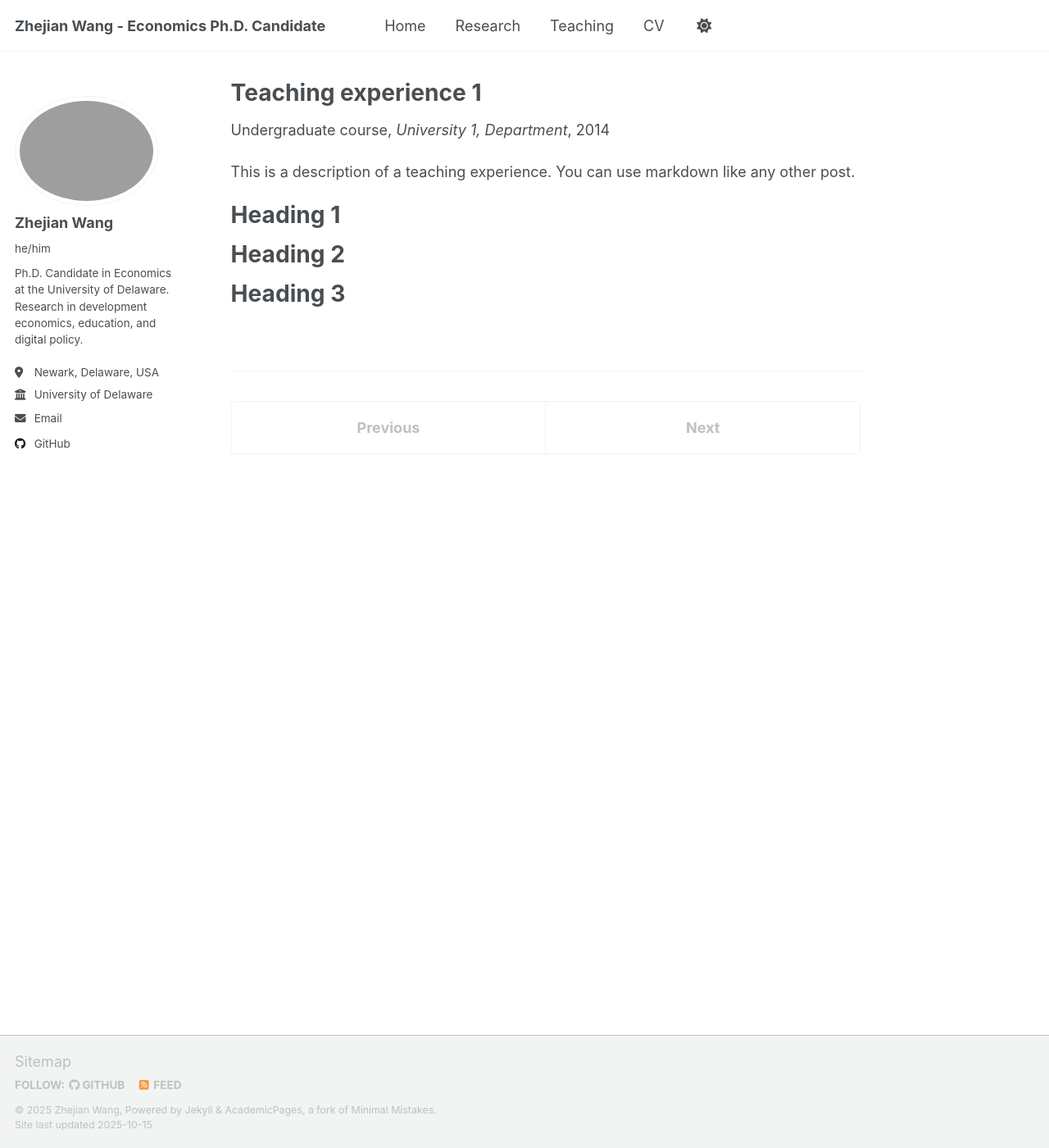
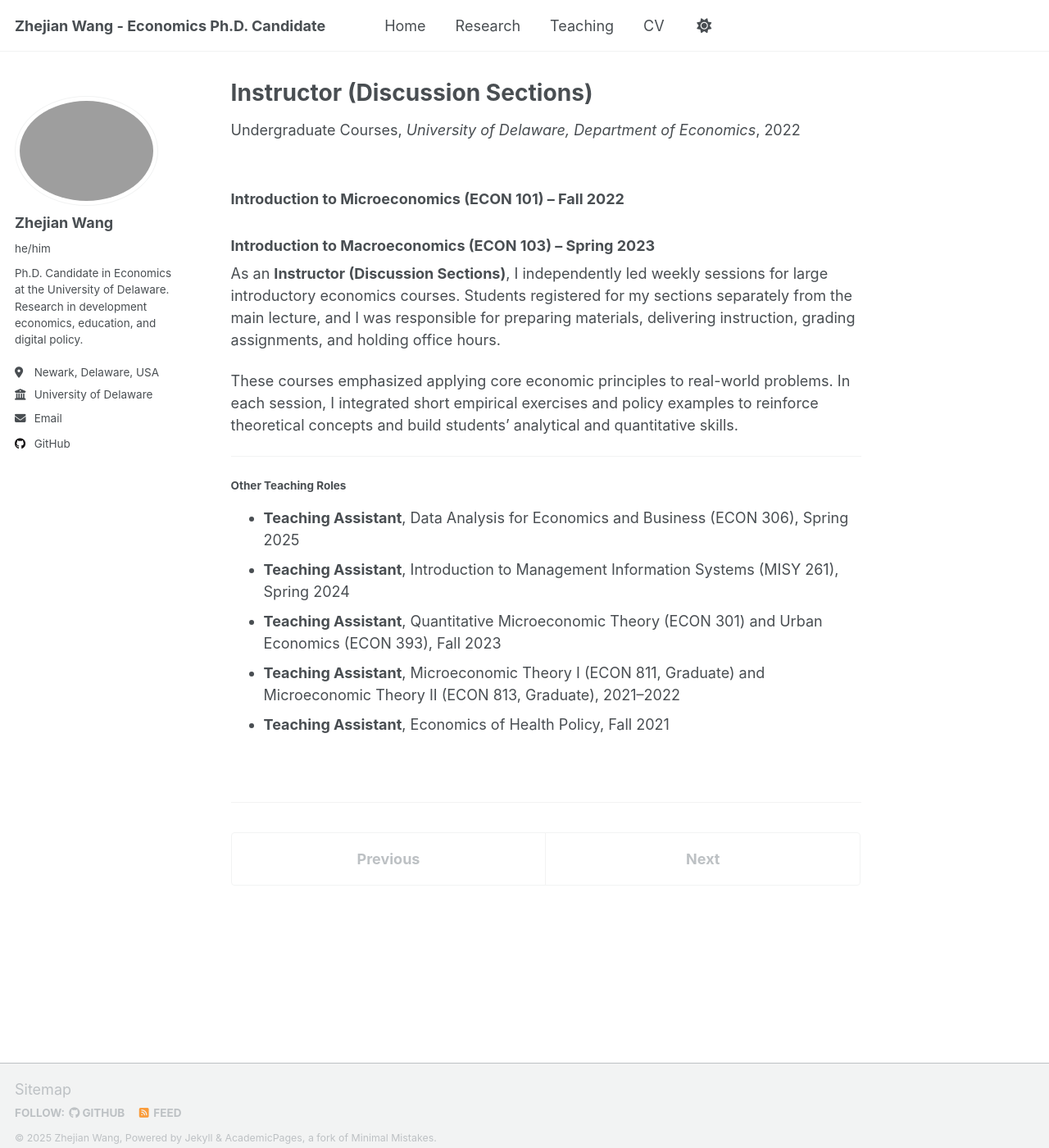
Before and after one commit to zhejianw/zhejianw.github.io, a Jekyll site: the page built from _teaching/2014-spring-teaching-1.md, in a window 1280 px wide and 1400 px high. Shown: the whole window at 82% size. Built offline with Jekyll 4.4.1, drawn with Linux system fonts in a browser that asks for light colours; a script that is not in the unit is left out.

Commit message:
Update 2014-spring-teaching-1.md

```diff
--- a/_teaching/2014-spring-teaching-1.md
+++ b/_teaching/2014-spring-teaching-1.md
@@ -1,20 +1,25 @@
 ---
-title: "Teaching experience 1"
+title: "Instructor (Discussion Sections)"
 collection: teaching
-type: "Undergraduate course"
-permalink: /teaching/2014-spring-teaching-1
-venue: "University 1, Department"
-date: 2014-01-01
-location: "City, Country"
+type: "Undergraduate Courses"
+permalink: /teaching/2022-fall-micro
+venue: "University of Delaware, Department of Economics"
+date: 2022-09-01
+location: "Newark, Delaware, USA"
 ---
 
-This is a description of a teaching experience. You can use markdown like any other post.
+### Introduction to Microeconomics (ECON 101) – Fall 2022
+### Introduction to Macroeconomics (ECON 103) – Spring 2023
 
-Heading 1
-======
+As an **Instructor (Discussion Sections)**, I independently led weekly sessions for large introductory economics courses. Students registered for my sections separately from the main lecture, and I was responsible for preparing materials, delivering instruction, grading assignments, and holding office hours.
 
-Heading 2
-======
+These courses emphasized applying core economic principles to real-world problems. In each session, I integrated short empirical exercises and policy examples to reinforce theoretical concepts and build students’ analytical and quantitative skills.
 
-Heading 3
-======
+---
+
+#### Other Teaching Roles
+- **Teaching Assistant**, Data Analysis for Economics and Business (ECON 306), Spring 2025
+- **Teaching Assistant**, Introduction to Management Information Systems (MISY 261), Spring 2024
+- **Teaching Assistant**, Quantitative Microeconomic Theory (ECON 301) and Urban Economics (ECON 393), Fall 2023
+- **Teaching Assistant**, Microeconomic Theory I (ECON 811, Graduate) and Microeconomic Theory II (ECON 813, Graduate), 2021–2022
+- **Teaching Assistant**, Economics of Health Policy, Fall 2021
```
